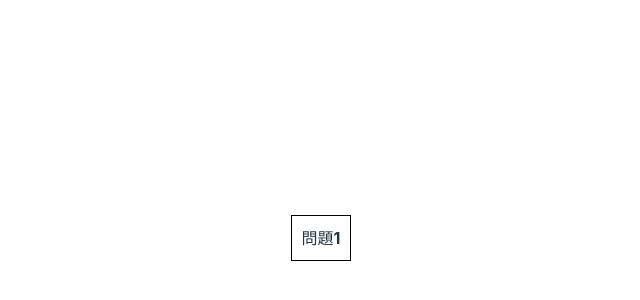
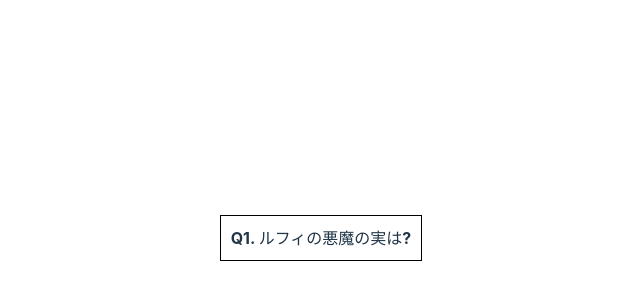
Before and after one commit to Hashimoto-Noriaki/react-quiz, a React (Vite) app: page /quiz in a window 1280 px wide. Shown: the part 162-462 px from the top of the page, without its empty margins (319-959 px from the left). Built offline with nearby package versions, Linux system fonts and the light colour scheme.

Commit message:
quizIndexを定義

```diff
--- a/src/components/Display/Display.tsx
+++ b/src/components/Display/Display.tsx
@@ -1,9 +1,9 @@
 import styles from './Display.module.css';
 
-export default function Display(){
+export default function Display({children}){
     return (
         <div className={styles.display}>
-            問題1
+            {children}
         </div>
     )
 }
--- a/src/components/pages/QuizPage.tsx
+++ b/src/components/pages/QuizPage.tsx
@@ -1,9 +1,13 @@
 import Display  from '../Display/Display';
+import quizDate  from '../../data/quiz';
 
 export default function QuizPage()  {
+    const quizIndex = 0;
     return (
         <>
-            <Display/>
+            <Display>
+                {`Q1. ${quizDate[quizIndex].question}`}
+            </Display>
         </>
     )
 }
```
